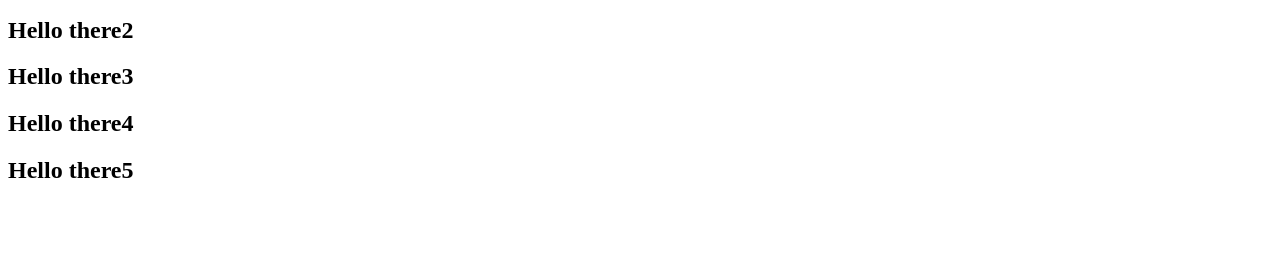
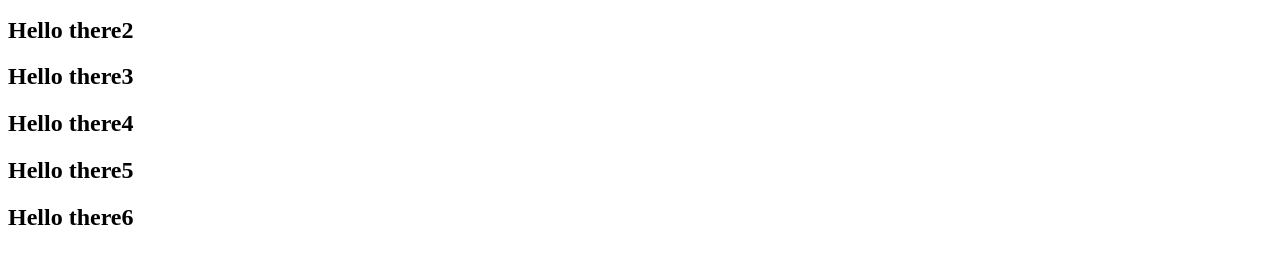
Before and after one commit to shahidrightpoint/gittesting, a plain HTML site: page index.html in a window 1280 px wide. Shown: the part 332-596 px from the top of the page. Drawn offline with Linux system fonts and the light colour scheme.

Commit message:
commit hello 6 tak

```diff
--- a/index.html
+++ b/index.html
@@ -39,6 +39,7 @@
 
     <h2>Hello there4</h2>
     <h2>Hello there5</h2>
+    <h2>Hello there6</h2>
 
 
 </body>
```
